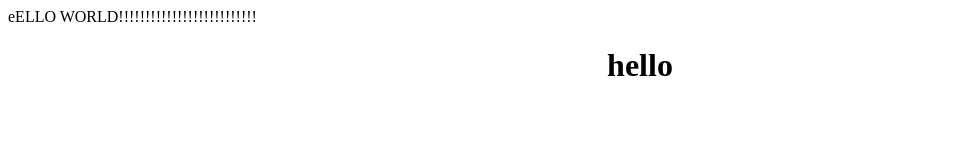
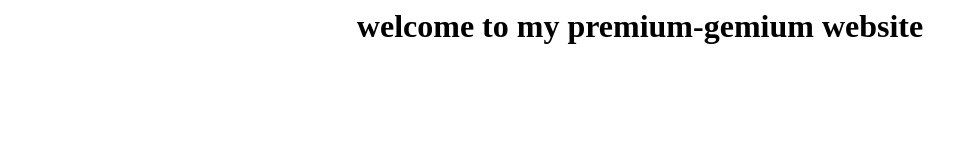
Before and after one commit to polymerbakelite-87/polymer.bond, a plain HTML site: page index.html in a window 1280 px wide. Shown: the whole page, without its empty margins (0-978 px from the left). Drawn offline with Linux system fonts and the light colour scheme.

Commit message:
Update index.html

```diff
--- a/index.html
+++ b/index.html
@@ -1,2 +1,2 @@
-<head> eELLO WORLD!!!!!!!!!!!!!!!!!!!!!!!!!!</head >
-<h1 style="text-align: center;">hello</h1>
+<title>hello internet people</title>
+<h1 style="text-align: center;">welcome to my premium-gemium website</h1>
```
